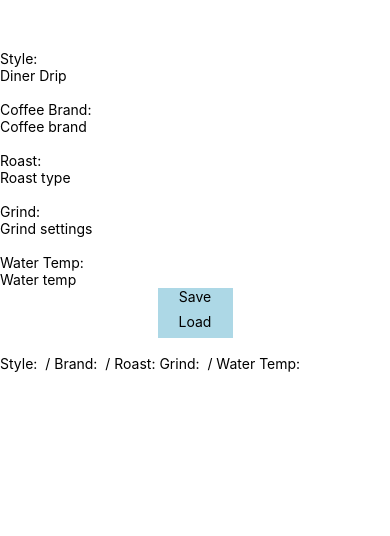
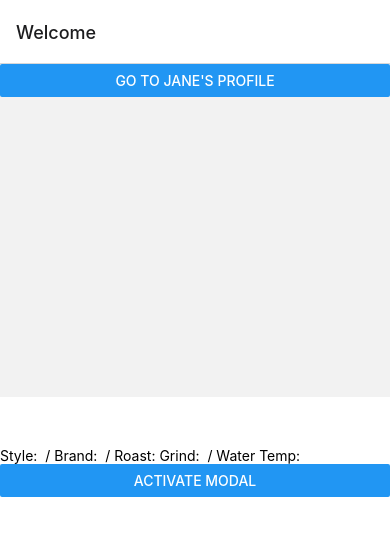
Before and after one commit to robotlions/coffeebook, a React Native app: screen / in a window 390 px wide. Shown: the top 536 px of the page. Built offline with nearby package versions, Linux system fonts and the light colour scheme.

Commit message:
adds recipe modal and styling

```diff
--- a/App.js
+++ b/App.js
@@ -1,7 +1,8 @@
 import { StatusBar } from "expo-status-bar";
 import React, { useState } from "react";
 import AsyncStorage from '@react-native-async-storage/async-storage';
-
+import { NavigationContainer } from '@react-navigation/native';
+import { createNativeStackNavigator } from '@react-navigation/native-stack';
 
 import {
   ScrollView,
@@ -11,6 +12,9 @@ import {
   TouchableOpacity,
   Pressable,
   KeyboardAvoidingView,
+  Button,
+  Modal,
+  StyleSheet,
 } from "react-native";
 
 import { styles } from "./styles";
@@ -20,7 +24,20 @@ function handleSubmit(func, text){
   func(text);
 }
 
-
+const HomeScreen = ({ navigation }) => {
+  return (
+    <Button
+      title="Go to Jane's profile"
+      onPress={() =>
+        navigation.navigate('Profile', { name: 'Jane' })
+      }
+    />
+  );
+};
+const ProfileScreen = ({ navigation, route }) => {
+  return <Text>This is {route.params.name}'s profile</Text>;
+};
+const Stack = createNativeStackNavigator();
 
 
 export default function App() {
@@ -36,7 +53,7 @@ export default function App() {
   const [waterTempText, setWaterTempText] = useState("Water temp");
 
   const [loadedRecipe, setLoadedRecipe] = useState({style: "", brand: "", roast: "", grind: "", waterTemp: ""})
-
+  const [modalRecipeVisible, setModalRecipeVisible] = useState(false);
 
   async function storeData() {
     let value = {style: styleText,
@@ -65,11 +82,30 @@ export default function App() {
 
 
   return (
+    <NavigationContainer>
+      <Stack.Navigator>
+
+    <Stack.Screen
+      name="Home"
+      component={HomeScreen}
+      options={{ title: 'Welcome' }}
+    />
+    <Stack.Screen name="Profile" component={ProfileScreen} />
+  </Stack.Navigator>
     <ScrollView style={styles.container}>
       <StatusBar style="auto" />
 
-
-      <Text>Style: </Text>
+      <Modal
+        animationType="slide"
+        transparent={true}
+        visible={modalRecipeVisible}
+        onRequestClose={() => {
+          setModalRecipeVisible(!modalRecipeVisible);
+        }}
+      >
+        <View style={styles.backgroundView}>
+        <View style={styles.modalView}>
+      <Text style={styles.recipeHeadline}>Style: </Text>
       <TouchableOpacity
         onPress={() => {
           setEditWindowOpen(!editWindowOpen);
@@ -77,14 +113,14 @@ export default function App() {
           setActiveEditText(styleText);
         }}
       >
-        <Text>{styleText}</Text>
+        <Text style={styles.textLine}>{styleText}</Text>
       </TouchableOpacity>
-
-      <Text>{"\n"}</Text>
 
 
 
-      <Text>Coffee Brand: </Text>
+
+
+      <Text style={styles.recipeHeadline}>Coffee Brand: </Text>
       <TouchableOpacity
         onPress={() => {
           setEditWindowOpen(!editWindowOpen);
@@ -92,14 +128,14 @@ export default function App() {
           setActiveEditText(brandText);
         }}
       >
-        <Text>{brandText}</Text>
+        <Text style={styles.textLine}>{brandText}</Text>
       </TouchableOpacity>
-
-      <Text>{"\n"}</Text>
 
 
 
-      <Text>Roast:</Text>
+
+
+      <Text style={styles.recipeHeadline}>Roast:</Text>
       <TouchableOpacity
         onPress={() => {
           setEditWindowOpen(!editWindowOpen);
@@ -107,12 +143,12 @@ export default function App() {
           setActiveEditText(roastText);
         }}
       >
-        <Text>{roastText}</Text>
+        <Text style={styles.textLine}>{roastText}</Text>
       </TouchableOpacity>
 
-      <Text>{"\n"}</Text>
 
-      <Text>Grind:</Text>
+
+      <Text style={styles.recipeHeadline}>Grind:</Text>
       <TouchableOpacity
         onPress={() => {
           setEditWindowOpen(!editWindowOpen);
@@ -120,12 +156,12 @@ export default function App() {
           setActiveEditText(grindText);
         }}
       >
-        <Text>{grindText}</Text>
+        <Text style={styles.textLine}>{grindText}</Text>
       </TouchableOpacity>
 
-      <Text>{"\n"}</Text>
 
-      <Text>Water Temp:</Text>
+
+      <Text style={styles.recipeHeadline}>Water Temp:</Text>
       <TouchableOpacity
         onPress={() => {
           setEditWindowOpen(!editWindowOpen);
@@ -133,9 +169,24 @@ export default function App() {
           setActiveEditText(waterTempText);
         }}
       >
-        <Text>{waterTempText}</Text>
+        <Text style={styles.textLine}>{waterTempText}</Text>
       </TouchableOpacity>
-      <KeyboardAvoidingView>
+
+
+      <TouchableOpacity
+      onPress={()=>{alert("saved?");storeData()}}
+      style={styles.buttonRow}><Text style={styles.button}>Save</Text>
+      </TouchableOpacity>
+      <TouchableOpacity
+      onPress={()=>{alert("loaded?");loadData()}}
+      style={styles.buttonRow}><Text style={styles.button}>Load</Text>
+      </TouchableOpacity>
+      <TouchableOpacity
+      onPress={()=>setModalRecipeVisible(false)}>
+        <Text style={styles.button}>Close Modal</Text>
+      </TouchableOpacity>
+
+      <View>
 {editWindowOpen &&
         <TextInput
         autoFocus={true}
@@ -145,24 +196,23 @@ export default function App() {
         onChangeText={setActiveEditText}
         onEndEditing={() => {setEditWindowOpen(false);handleSubmit(eval(activeEdit), activeEditText)}}>
         </TextInput>}
-        </KeyboardAvoidingView>
+        </View>
+      </View>
+      </View>
+      </Modal>
 
-      <TouchableOpacity
-      onPress={()=>{alert("saved?");storeData()}}
-      style={styles.buttonRow}><Text style={styles.button}>Save</Text>
-      </TouchableOpacity>
-      <TouchableOpacity
-      onPress={()=>{alert("loaded?");loadData()}}
-      style={styles.buttonRow}><Text style={styles.button}>Load</Text>
-      </TouchableOpacity>
-
-      <Text>{"\n"}</Text>
 
 
         <Text>Style: {loadedRecipe.style} / Brand: {loadedRecipe.brand} / Roast: {loadedRecipe.roast}
         Grind: {loadedRecipe.grind} / Water Temp: {loadedRecipe.waterTemp}</Text>
+        <Button
+        title="activate modal"
+        onPress={()=>setModalRecipeVisible(!modalRecipeVisible)}></Button>
+    </ScrollView>
 
-    </ScrollView>
+
+
+    </NavigationContainer>
 
 
   );
--- a/package.json
+++ b/package.json
@@ -11,12 +11,16 @@
   },
   "dependencies": {
     "@react-native-async-storage/async-storage": "^1.15.17",
+    "@react-navigation/native": "^6.0.8",
+    "@react-navigation/native-stack": "^6.5.0",
     "expo": "~44.0.0",
     "expo-status-bar": "~1.2.0",
     "react": "^17.0.1",
     "react-dom": "^17.0.1",
     "react-native": "^0.64.3",
-    "react-native-web": "^0.17.1"
+    "react-native-web": "^0.17.1",
+    "react-native-screens": "~3.10.1",
+    "react-native-safe-area-context": "3.3.2"
   },
   "devDependencies": {
     "@babel/core": "^7.12.9"
--- a/styles.js
+++ b/styles.js
@@ -2,10 +2,16 @@ import { StyleSheet } from 'react-native';
 
 
 export const styles = StyleSheet.create({
-    button:{
+  backgroundView:{
+    backgroundColor: "rgba(52, 52, 52, 0.7)",
+    height:"100%",
+    paddingBottom:75,
+  },
+
+  button:{
       textAlign: "center",
       backgroundColor: "lightblue",
-      width: 75,
+      width: 120,
       height: 25,
     },
 
@@ -22,11 +28,34 @@ export const styles = StyleSheet.create({
     },
 
     input: {
-      height: 35,
+      height: 40,
       margin: 12,
-      borderWidth: 0.5,
       padding: 10,
       width: "85%",
     },
 
+    modalView: {
+      margin: 30,
+      backgroundColor: "#FFFFF3",
+      borderRadius: 20,
+      padding: 15,
+      alignItems: "center",
+      shadowColor: "#000",
+      shadowOffset: {
+        width: 0,
+        height: 2,
+      },
+      shadowOpacity: 0.25,
+      shadowRadius: 4,
+      elevation: 5,
+    },
+
+    textLine:{
+      marginBottom: 5,
+    },
+
+    recipeHeadline:{
+      fontWeight: "bold",
+      fontSize:16,
+    }
   });
```
Also changed, not shown: 1 other file (tests, documents, lock files or other folders).
